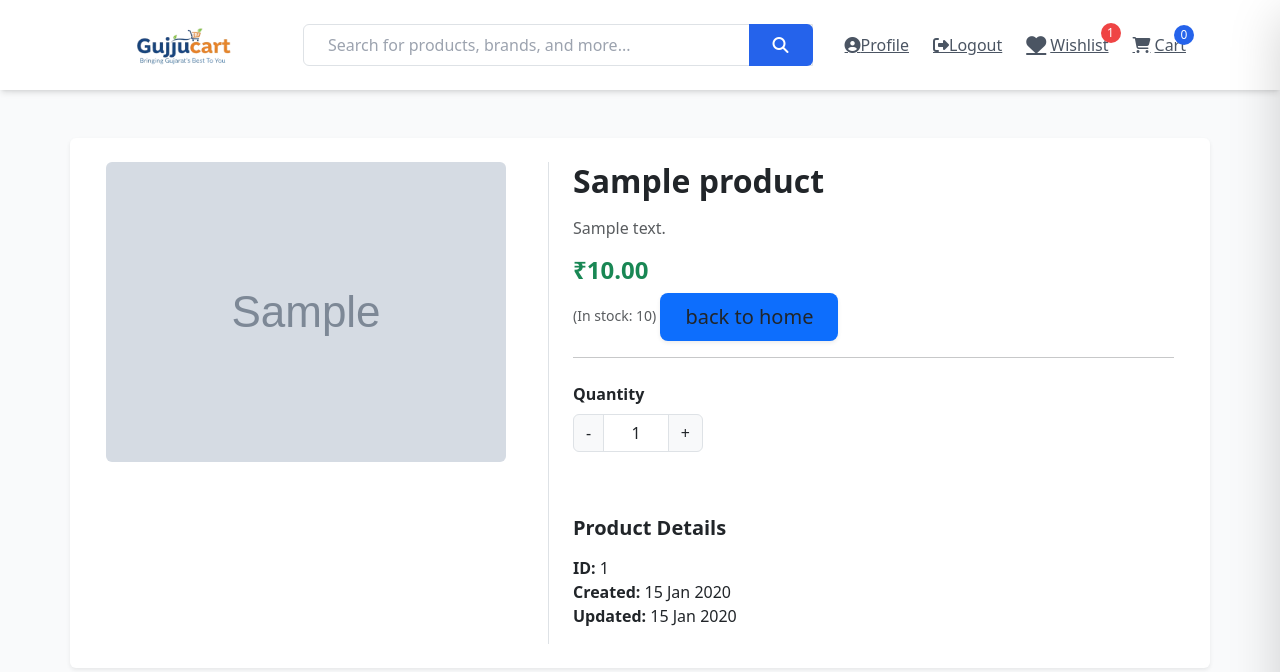
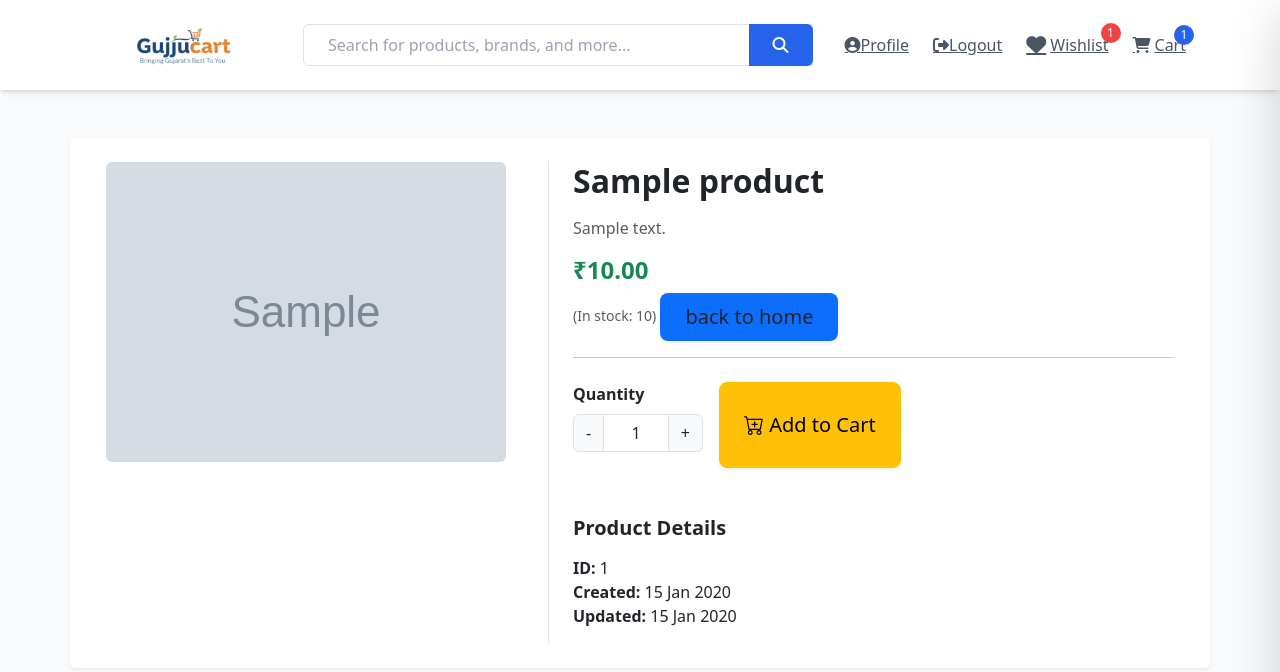
Before and after one commit to Mahavir-25/gujjucart, a Django app: page /product/sample/ in a window 1280 px wide. Shown: the top 672 px of the page. Run offline with Django 5.2, Linux system fonts and the light colour scheme; a user stored in the database is signed in; tables that the repository leaves empty hold one stand-in row (values such as "Sample post"); grey boxes marked "Sample" are stand-in pictures; some libraries are stand-ins or nearby versions.

Commit message:
addtocart

```diff
--- a/dashboard/static/dashboard/js/index_product_details.js
+++ b/dashboard/static/dashboard/js/index_product_details.js
@@ -1,43 +1,69 @@
 $(document).ready(function () {
+
+    // --- Update cart count dynamically ---
+    function updateCartCount() {
+        fetch('/get-cart-count/')
+            .then(response => response.json())
+            .then(data => {
+                const cartCountEl = document.getElementById('cart-count');
+                if (cartCountEl) {
+                    cartCountEl.textContent = data.cart_count;
+                }
+            })
+            .catch(error => console.error('Error fetching cart count:', error));
+    }
+
+    // --- Increment quantity ---
     $('.increment-btn').click(function (e) {
         e.preventDefault();
-        var qty = $(this).closest('.input-group').find('.qty-input');
-        var value = parseInt(qty.val());
-        value = isNaN(value) ? 1 : value;
-        if (value < 10) { // optional max limit
-            qty.val(value + 1);
+        let qtyInput = $(this).closest('.input-group').find('.qty-input');
+        let currentVal = parseInt(qtyInput.val());
+        if (!isNaN(currentVal) && currentVal < 10) {
+            qtyInput.val(currentVal + 1);
         }
     });
 
+    // --- Decrement quantity ---
     $('.decrement-btn').click(function (e) {
         e.preventDefault();
-        var qty = $(this).closest('.input-group').find('.qty-input');
-        var value = parseInt(qty.val());
-
-        value = isNaN(value) ? 1 : value;
-        if (value > 1) {
-            qty.val(value - 1);
+        let qtyInput = $(this).closest('.input-group').find('.qty-input');
+        let currentVal = parseInt(qtyInput.val());
+        if (!isNaN(currentVal) && currentVal > 1) {
+            qtyInput.val(currentVal - 1);
         }
     });
-    $('.addToCartBtn').click(function (e){
+
+    // --- Add to Cart ---
+    $('.addToCartBtn').click(function (e) {
         e.preventDefault();
-        var product_id = $('.prod_id').val();
-        var product_qty = $('.qty_input').val();
-        var token=$('input[name=csrfmiddlewaretoken]').val();
+
+        let parentDiv = $(this).closest('.product-data');
+        let product_id = parentDiv.find('.prod_id').val();
+        let product_qty = parentDiv.find('.qty-input').val();
+        let token = $('input[name=csrfmiddlewaretoken]').val();
+
+        if (!product_id) {
+            console.error("❌ Product ID not found. Check your HTML structure.");
+            return;
+        }
+
         $.ajax({
-            method:"POST",
-            url:"/add-to-cart",
-            data:{
-                'product_id':product_id,
-                'product_qty':product_qty,
-                csrfmiddlewaretoken:token
+            method: "POST",
+            url: `/add-to-cart/${product_id}/`,
+            data: {
+                'product_qty': product_qty,
+                csrfmiddlewaretoken: token
             },
-            dataType:"dataType",
-            success:function(response){
-
+            dataType: "json",
+            success: function(response) {
+                console.log(response);
+                alert(response.message);
+                updateCartCount();  // 🔥 Live update cart count
+            },
+            error: function(xhr) {
+                console.error("Error:", xhr.responseText);
             }
-
-        })
+        });
     });
 
 });
--- a/dashboard/templates/dashboard/index_base.html
+++ b/dashboard/templates/dashboard/index_base.html
@@ -47,6 +47,7 @@
     const wishlistSidebar = document.getElementById("miniWishlistSidebar");
     const closeWishlist = document.getElementById("closeWishlist");
     const wishlistCountEl = document.getElementById("wishlist-count");
+    const cartCountEl = document.getElementById("cart-count");
     const wishlistItems = document.getElementById("wishlist-items");
     const slider = document.getElementById('heroSlider');
     const slides = document.querySelectorAll('.slide');
@@ -189,6 +190,8 @@
         }
     }
 
+
+
     /* ✅ 5. Wishlist Heart (Add/Remove) with Live Count Update */
     const wishlistButtons = document.querySelectorAll('.wishlist-btn');
     wishlistButtons.forEach(button => {
--- a/dashboard/templates/dashboard/index_header.html
+++ b/dashboard/templates/dashboard/index_header.html
@@ -196,13 +196,18 @@
                     </span>
                     {% endif %}
 
+
                     <span class="hidden sm:inline ml-1">Wishlist</span>
                     </a>
-                           <a href="#" class="text-gray-600 hover:text-blue-600 transition-colors flex items-center space-x-1 relative">
-                          <i class="fas fa-shopping-cart"></i>
-                          <span class="hidden sm:inline">Cart</span>
-                          <span class="absolute -top-2 -right-2 bg-blue-600 text-white text-xs rounded-full h-5 w-5 flex items-center justify-center">0</span>
-                      </a>
+                           <a href="{% url 'cart_page' %}"
+                            class="text-gray-600 hover:text-blue-600 transition-colors flex items-center space-x-1 relative">
+                                <i class="fas fa-shopping-cart"></i>
+                                <span class="hidden sm:inline">Cart</span>
+                                <span id="cart-count"
+                                    class="absolute -top-2 -right-2 bg-blue-600 text-white text-xs rounded-full h-5 w-5 flex items-center justify-center">
+                                    {{ request.user.cart.count }}
+                                </span>
+                            </a>
                   </div>
               </div>
 
--- a/dashboard/templates/dashboard/index_product_details.html
+++ b/dashboard/templates/dashboard/index_product_details.html
@@ -42,29 +42,28 @@
       <hr>
 
   <!-- Add to Cart -->
-      <div class="d-flex gap-3 mt-4">
+<div class="product-data d-flex gap-3 mt-4">
     {% if product.stock > 0 %}
-        <form action="{% url 'add_to_cart' product.id %}" method="post" class="d-flex flex-column align-items-start">
         {% csrf_token %}
         <input type="hidden" value="{{ product.id }}" class="prod_id">
 
+        <div>
             <label for="Quantity" class="fw-semibold mb-2">Quantity</label>
             <div class="input-group text-center mb-3" style="width:130px;">
-            <!-- ✅ Add type="button" -->
                 <button type="button" class="input-group-text decrement-btn">-</button>
                 <input type="text" name="quantity" class="form-control qty-input text-center" value="1">
                 <button type="button" class="input-group-text increment-btn">+</button>
             </div>
-          {% if product.quantity > 0 %}
-          <button type="submit" class="btn btn-warning btn-lg px-4 shadow-sm">
-            <i class="bi bi-cart-plus  addToCartBtn "></i> Add to Cart
+        </div>
+
+        <button type="button" class="btn btn-warning btn-lg px-4 shadow-sm addToCartBtn">
+            <i class="bi bi-cart-plus"></i> Add to Cart
         </button>
-          {% endif %}
-        </form>
     {% else %}
         <button class="btn btn-secondary btn-lg px-4" disabled>Out of Stock</button>
     {% endif %}
 </div>
+
 
       <!-- Product Info -->
       <div class="mt-5">
--- a/dashboard/urls.py
+++ b/dashboard/urls.py
@@ -1,6 +1,6 @@
 
 from django.urls import path
-from dashboard.views import IndexView,AddToCartView,UserProductDetailView,GetWishlistView,UserProfileView,ToggleWishlistView,IndexLoginview,IndexSignupView,DashboardIndexView,SignupView,ProfileView ,ProductUpdateView,ProductDeleteView,ProductDetailView, ProductListView,AddProductView,LoginView,LogoutView,ForgotPasswordView,ResetPasswordView,ProfileUpdateView
+from dashboard.views import IndexView,CartPageView,GetCartCountView,AddToCartView,UserProductDetailView,GetWishlistView,UserProfileView,ToggleWishlistView,IndexLoginview,IndexSignupView,DashboardIndexView,SignupView,ProfileView ,ProductUpdateView,ProductDeleteView,ProductDetailView, ProductListView,AddProductView,LoginView,LogoutView,ForgotPasswordView,ResetPasswordView,ProfileUpdateView
 
 urlpatterns = [
 
@@ -23,7 +23,8 @@ urlpatterns = [
     path('product/<int:pk>/delete/', ProductDeleteView.as_view(), name='product_delete'),
     path('toggle-wishlist/<int:product_id>/', ToggleWishlistView.as_view(), name='toggle_wishlist'),
     path('get-wishlist/', GetWishlistView.as_view(), name='get_wishlist'),
-    path('product/<slug:slug>/', UserProductDetailView.as_view(), name='user_product_detail'),
-    path('add-to-cart/<int:pk>/', AddToCartView.as_view(), name='add_to_cart'),
+    path('get-cart-count/', GetCartCountView.as_view(), name='get_cart_count'),    path('product/<slug:slug>/', UserProductDetailView.as_view(), name='user_product_detail'),
+    path('add-to-cart/<int:pk>/', AddToCartView.as_view(), name='add-to-cart'),
+    path('cart/', CartPageView.as_view(), name='cart_page'),
 
 ]
--- a/dashboard/views.py
+++ b/dashboard/views.py
@@ -9,8 +9,10 @@ from django.contrib.auth.hashers import make_password
 from django.contrib import messages
 from .forms import ForgotPasswordForm, ResetPasswordForm,ProfileUpdateForm
 from django.contrib.auth.models import User
-from dashboard.models import Product,Wishlist
+from dashboard.models import Product,Wishlist,cart
 from django.http import JsonResponse
+from django.utils.decorators import method_decorator
+from django.contrib.auth.decorators import login_required
 
 
 class GetWishlistView(LoginRequiredMixin, View):
@@ -25,6 +27,12 @@ class GetWishlistView(LoginRequiredMixin, View):
             for item in wishlist_items
         ]
         return JsonResponse({'wishlist': data})
+class GetCartCountView(LoginRequiredMixin, View):
+    def get(self, request):
+        cart_count = cart.objects.filter(user=request.user).count()
+        return JsonResponse({'cart_count': cart_count})
+
+
 
 class ToggleWishlistView(LoginRequiredMixin, View):
     login_url = 'index_login'
@@ -32,6 +40,7 @@ class ToggleWishlistView(LoginRequiredMixin, View):
     def post(self, request, product_id, *args, **kwargs):
         product = get_object_or_404(Product, id=product_id)
         wishlist_item, created = Wishlist.objects.get_or_create(user=request.user, product=product)
+        # cart_item, created = cart.objects.get_or_create(user=request.user, Product=product)
 
         if not created:
             wishlist_item.delete()
@@ -41,11 +50,14 @@ class ToggleWishlistView(LoginRequiredMixin, View):
 
         # ✅ Get updated wishlist count for the logged-in user
         wishlist_count = Wishlist.objects.filter(user=request.user).count()
+        # cart_count = cart.objects.filter(user=request.user).count()
+
 
         return JsonResponse({
             'status': status,
             'product_id': product.id,
-            'wishlist_count': wishlist_count
+            'wishlist_count': wishlist_count,
+            # 'cart_count': cart_count
         })
 
 class IndexLoginview(FormView):
@@ -373,14 +385,35 @@ class ProductDeleteView(DeleteView):
     success_url = reverse_lazy('product_list')
 
 
+@method_decorator(login_required, name='dispatch')
 class AddToCartView(View):
     def post(self, request, pk):
         product = get_object_or_404(Product, pk=pk)
+        user = request.user  # logged-in user
+        product_qty = int(request.POST.get('product_qty', 1))
 
-        # Example simple session cart
-        cart = request.session.get('cart', {})
-        cart[str(product.id)] = cart.get(str(product.id), 0) + 1
-        request.session['cart'] = cart
+        # ✅ Correct field names (lowercase)
+        cart_item, created = cart.objects.get_or_create(
+            user=user,
+            product=product,
+            defaults={'product_qty': product_qty}
+        )
 
-        messages.success(request, f"{product.name} added to your cart!")
-        return redirect('user_product_detail', slug=product.slug)
+        if not created:
+            # If it already exists, just update quantity
+            cart_item.product_qty += product_qty
+            cart_item.save()
+
+        return JsonResponse({
+            'message': f'{product.name} added to your cart!',
+            'cart_count': cart.objects.filter(user=user).count()
+        })
+class CartPageView(LoginRequiredMixin, View):
+    def get(self, request):
+        user_cart = cart.objects.filter(user=request.user)
+        total_price = sum(item.product.price * item.product_qty for item in user_cart)
+
+        return render(request, 'cart_page.html', {
+            'cart_items': user_cart,
+            'total_price': total_price
+        })
```
Also changed, not shown: dashboard/models.py (+11 -4 lines). Lines whose indentation alone changed are shown as unchanged.
